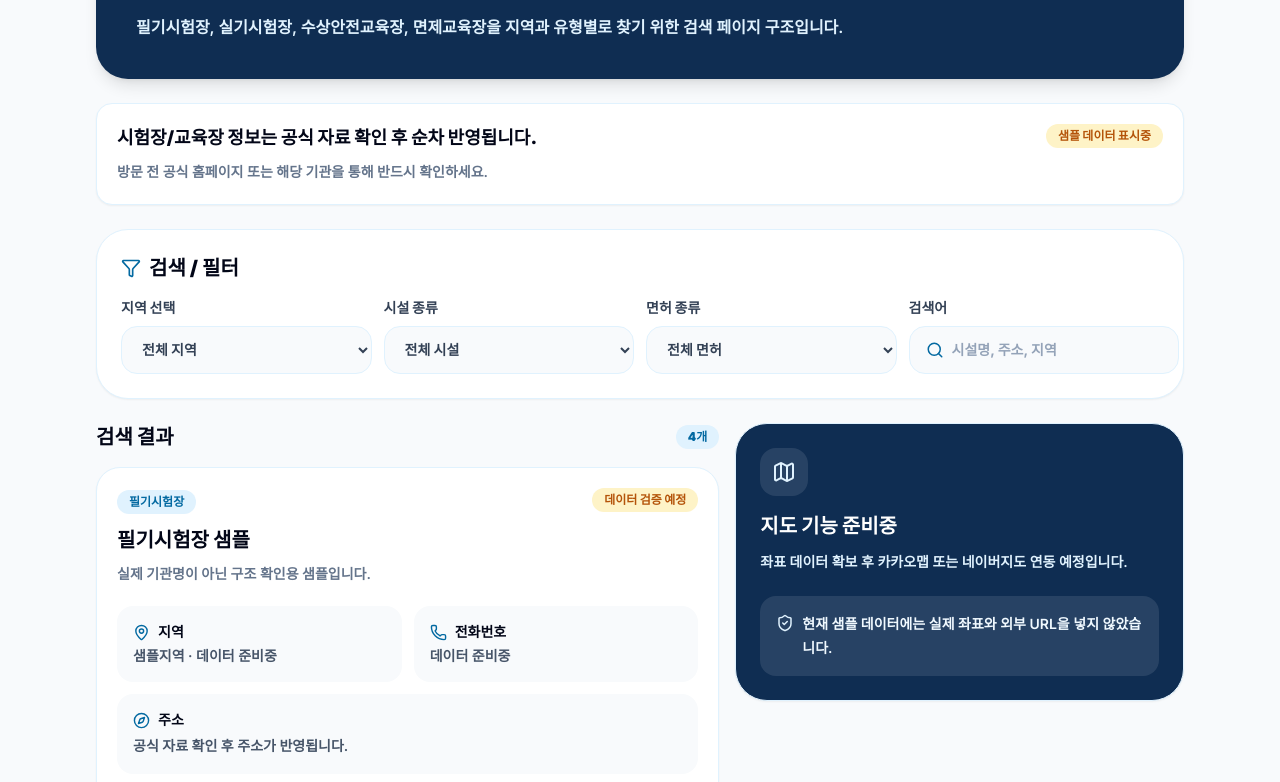
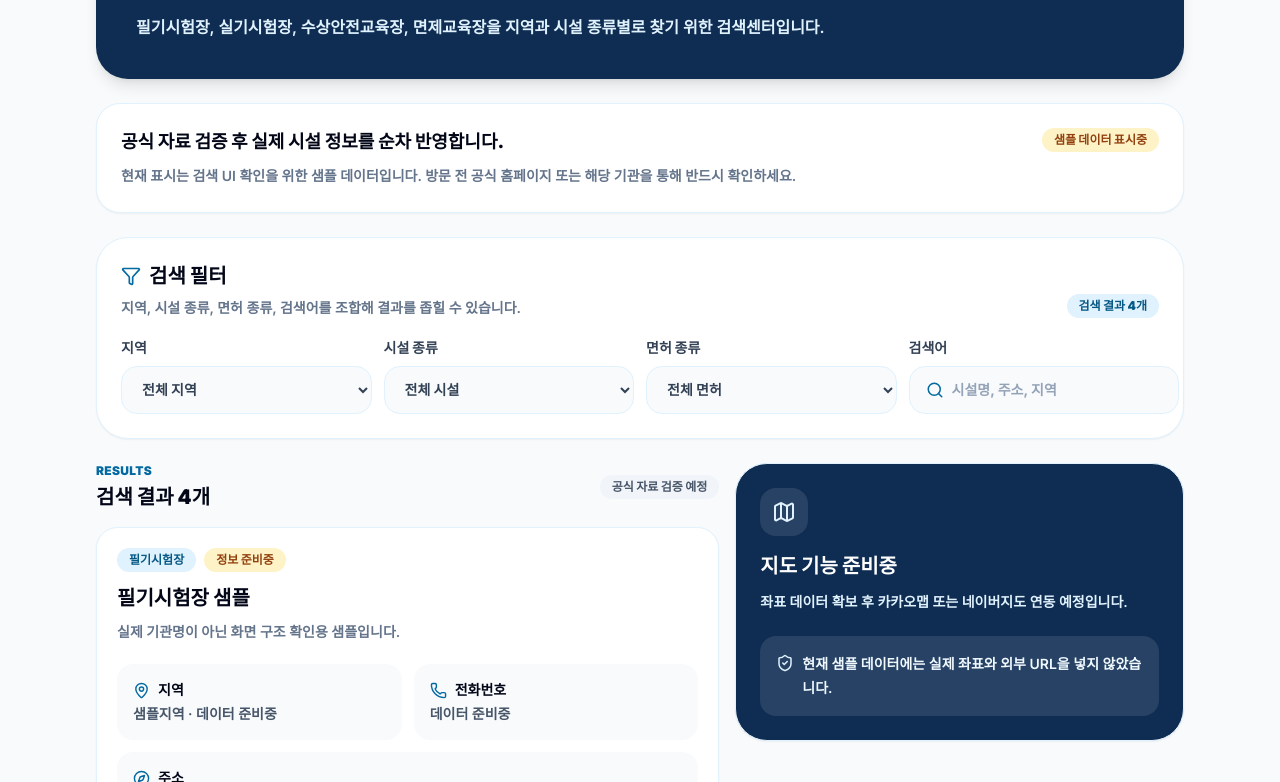
Before and after one commit to career356833-create/BlueMarina, a Next.js app: page /centers in a window 1280 px wide. Shown: the part 218-1000 px from the top of the page. Built offline with nearby package versions, Linux system fonts and the light colour scheme.

Commit message:
feat: improve centers search structure and data collection docs

```diff
--- a/src/app/centers/page.tsx
+++ b/src/app/centers/page.tsx
@@ -1,16 +1,7 @@
 "use client";
 
 import { useMemo, useState } from "react";
-import {
-  Compass,
-  Filter,
-  IdCard,
-  Map,
-  MapPin,
-  Phone,
-  Search,
-  ShieldCheck
-} from "lucide-react";
+import { Building2, CheckCircle2, Compass, Filter, IdCard, Map, MapPin, Phone, Search, ShieldCheck } from "lucide-react";
 import { PortalShell } from "@/components/boat/portal/PortalShell";
 import { marineCenters, marineCenterTypeLabels, type MarineCenter, type MarineCenterType } from "@/data/marine-centers";
 
@@ -35,21 +26,27 @@ function getLicenseLabel(licenseType: "general" | "yacht") {
 function getStatusLabel(status: MarineCenter["status"]) {
   if (status === "active") return "검증 완료";
   if (status === "closed") return "운영 종료";
-  return "데이터 검증 예정";
+  return "정보 준비중";
 }
 
 function CenterCard({ center }: { center: MarineCenter }) {
+  const licenses = center.availableLicenses ?? [];
+
   return (
-    <article className="rounded-[1.5rem] border border-sky-100 bg-white p-5 shadow-sm">
+    <article className="rounded-[1.35rem] border border-sky-100 bg-white p-5 shadow-sm">
       <div className="flex flex-col gap-3 sm:flex-row sm:items-start sm:justify-between">
-        <div>
-          <span className="inline-flex rounded-full bg-sky-100 px-3 py-1 text-xs font-black text-sky-700">
-            {marineCenterTypeLabels[center.type]}
-          </span>
-          <h2 className="mt-3 text-xl font-black text-slate-950">{center.name}</h2>
+        <div className="min-w-0">
+          <div className="flex flex-wrap items-center gap-2">
+            <span className="inline-flex rounded-full bg-sky-100 px-3 py-1 text-xs font-black text-sky-800">
+              {marineCenterTypeLabels[center.type]}
+            </span>
+            <span className="inline-flex rounded-full bg-amber-100 px-3 py-1 text-xs font-black text-amber-800">
+              {getStatusLabel(center.status)}
+            </span>
+          </div>
+          <h2 className="mt-3 break-keep text-xl font-black text-slate-950">{center.name}</h2>
           <p className="mt-2 text-sm font-semibold leading-6 text-slate-500">{center.note}</p>
         </div>
-        <span className="w-fit rounded-full bg-amber-100 px-3 py-1 text-xs font-black text-amber-700">{getStatusLabel(center.status)}</span>
       </div>
 
       <dl className="mt-5 grid gap-3 text-sm sm:grid-cols-2">
@@ -63,6 +60,7 @@ function CenterCard({ center }: { center: MarineCenter }) {
             {center.city ? ` · ${center.city}` : ""}
           </dd>
         </div>
+
         <div className="rounded-2xl bg-slate-50 p-4">
           <dt className="flex items-center gap-2 font-black text-slate-950">
             <Phone size={17} className="text-sky-700" />
@@ -70,6 +68,7 @@ function CenterCard({ center }: { center: MarineCenter }) {
           </dt>
           <dd className="mt-1 font-semibold text-slate-600">{center.phone ?? "데이터 준비중"}</dd>
         </div>
+
         <div className="rounded-2xl bg-slate-50 p-4 sm:col-span-2">
           <dt className="flex items-center gap-2 font-black text-slate-950">
             <Compass size={17} className="text-sky-700" />
@@ -77,18 +76,27 @@ function CenterCard({ center }: { center: MarineCenter }) {
           </dt>
           <dd className="mt-1 font-semibold leading-6 text-slate-600">{center.address}</dd>
         </div>
+
         <div className="rounded-2xl bg-slate-50 p-4 sm:col-span-2">
           <dt className="flex items-center gap-2 font-black text-slate-950">
             <IdCard size={17} className="text-sky-700" />
             가능 면허
           </dt>
           <dd className="mt-2 flex flex-wrap gap-2">
-            {(center.availableLicenses ?? []).map((licenseType) => (
+            {licenses.map((licenseType) => (
               <span key={licenseType} className="rounded-full bg-white px-3 py-1 text-xs font-black text-slate-700">
                 {getLicenseLabel(licenseType)}
               </span>
             ))}
           </dd>
+        </div>
+
+        <div className="rounded-2xl bg-blue-50 p-4 sm:col-span-2">
+          <dt className="flex items-center gap-2 font-black text-slate-950">
+            <CheckCircle2 size={17} className="text-sky-700" />
+            데이터 검증일
+          </dt>
+          <dd className="mt-1 font-semibold leading-6 text-slate-600">{center.sourceCheckedAt ?? "공식 자료 검증 예정"}</dd>
         </div>
       </dl>
     </article>
@@ -110,7 +118,10 @@ export default function CentersPage() {
       const matchesRegion = region === "all" || center.region === region;
       const matchesType = centerType === "all" || center.type === centerType;
       const matchesLicense = licenseType === "all" || center.availableLicenses?.includes(licenseType);
-      const searchable = [center.name, center.region, center.city, center.address, center.phone, center.note].filter(Boolean).join(" ").toLowerCase();
+      const searchable = [center.name, marineCenterTypeLabels[center.type], center.region, center.city, center.address, center.phone, center.note]
+        .filter(Boolean)
+        .join(" ")
+        .toLowerCase();
       const matchesQuery = !normalizedQuery || searchable.includes(normalizedQuery);
 
       return matchesRegion && matchesType && matchesLicense && matchesQuery;
@@ -120,28 +131,41 @@ export default function CentersPage() {
   return (
     <PortalShell
       eyebrow="Blue Marina Center Finder"
-      title="시험장 / 교육장 안내"
-      description="필기시험장, 실기시험장, 수상안전교육장, 면제교육장을 지역과 유형별로 찾기 위한 검색 페이지 구조입니다."
+      title="시험장·교육장 검색센터"
+      description="필기시험장, 실기시험장, 수상안전교육장, 면제교육장을 지역과 시설 종류별로 찾기 위한 검색센터입니다."
     >
-      <section className="rounded-2xl border border-sky-100 bg-white p-5 shadow-sm">
+      <section className="rounded-[1.5rem] border border-sky-100 bg-white p-5 shadow-sm sm:p-6">
         <div className="flex flex-col gap-3 sm:flex-row sm:items-start sm:justify-between">
           <div>
-            <h2 className="text-lg font-black text-slate-950">시험장/교육장 정보는 공식 자료 확인 후 순차 반영됩니다.</h2>
-            <p className="mt-2 text-sm font-semibold leading-6 text-slate-500">방문 전 공식 홈페이지 또는 해당 기관을 통해 반드시 확인하세요.</p>
+            <h2 className="text-lg font-black text-slate-950">공식 자료 검증 후 실제 시설 정보를 순차 반영합니다.</h2>
+            <p className="mt-2 text-sm font-semibold leading-6 text-slate-500">
+              현재 표시는 검색 UI 확인을 위한 샘플 데이터입니다. 방문 전 공식 홈페이지 또는 해당 기관을 통해 반드시 확인하세요.
+            </p>
           </div>
-          <span className="w-fit rounded-full bg-amber-100 px-3 py-1 text-xs font-black text-amber-700">샘플 데이터 표시중</span>
+          <span className="w-fit rounded-full bg-amber-100 px-3 py-1 text-xs font-black text-amber-800">샘플 데이터 표시중</span>
         </div>
       </section>
 
       <section className="rounded-[2rem] border border-sky-100 bg-white p-5 shadow-sm sm:p-6">
-        <div className="mb-4 flex items-center gap-2">
-          <Filter size={20} className="text-sky-700" />
-          <h2 className="text-xl font-black text-slate-950">검색 / 필터</h2>
+        <div className="mb-5 flex flex-col gap-2 sm:flex-row sm:items-end sm:justify-between">
+          <div>
+            <div className="flex items-center gap-2">
+              <Filter size={20} className="text-sky-700" />
+              <h2 className="text-xl font-black text-slate-950">검색 필터</h2>
+            </div>
+            <p className="mt-2 text-sm font-semibold text-slate-500">지역, 시설 종류, 면허 종류, 검색어를 조합해 결과를 좁힐 수 있습니다.</p>
+          </div>
+          <span className="rounded-full bg-sky-100 px-3 py-1 text-xs font-black text-sky-800">검색 결과 {filteredCenters.length}개</span>
         </div>
+
         <div className="grid gap-3 md:grid-cols-2 xl:grid-cols-4">
           <label className="grid gap-2 text-sm font-black text-slate-700">
-            지역 선택
-            <select value={region} onChange={(event) => setRegion(event.target.value)} className="min-h-12 rounded-2xl border border-sky-100 bg-slate-50 px-4 text-sm font-bold text-slate-700 outline-none focus:border-sky-400">
+            지역
+            <select
+              value={region}
+              onChange={(event) => setRegion(event.target.value)}
+              className="min-h-12 rounded-2xl border border-sky-100 bg-slate-50 px-4 text-sm font-bold text-slate-700 outline-none focus:border-sky-400"
+            >
               {regions.map((item) => (
                 <option key={item} value={item}>
                   {item === "all" ? "전체 지역" : item}
@@ -152,7 +176,11 @@ export default function CentersPage() {
 
           <label className="grid gap-2 text-sm font-black text-slate-700">
             시설 종류
-            <select value={centerType} onChange={(event) => setCenterType(event.target.value as MarineCenterType | "all")} className="min-h-12 rounded-2xl border border-sky-100 bg-slate-50 px-4 text-sm font-bold text-slate-700 outline-none focus:border-sky-400">
+            <select
+              value={centerType}
+              onChange={(event) => setCenterType(event.target.value as MarineCenterType | "all")}
+              className="min-h-12 rounded-2xl border border-sky-100 bg-slate-50 px-4 text-sm font-bold text-slate-700 outline-none focus:border-sky-400"
+            >
               {typeOptions.map((item) => (
                 <option key={item.value} value={item.value}>
                   {item.label}
@@ -163,7 +191,11 @@ export default function CentersPage() {
 
           <label className="grid gap-2 text-sm font-black text-slate-700">
             면허 종류
-            <select value={licenseType} onChange={(event) => setLicenseType(event.target.value as "all" | "general" | "yacht")} className="min-h-12 rounded-2xl border border-sky-100 bg-slate-50 px-4 text-sm font-bold text-slate-700 outline-none focus:border-sky-400">
+            <select
+              value={licenseType}
+              onChange={(event) => setLicenseType(event.target.value as "all" | "general" | "yacht")}
+              className="min-h-12 rounded-2xl border border-sky-100 bg-slate-50 px-4 text-sm font-bold text-slate-700 outline-none focus:border-sky-400"
+            >
               {licenseOptions.map((item) => (
                 <option key={item.value} value={item.value}>
                   {item.label}
@@ -190,8 +222,11 @@ export default function CentersPage() {
       <section className="grid gap-4 lg:grid-cols-[1fr_0.72fr]">
         <div className="space-y-4">
           <div className="flex items-center justify-between gap-3">
-            <h2 className="text-xl font-black text-slate-950">검색 결과</h2>
-            <span className="rounded-full bg-sky-100 px-3 py-1 text-xs font-black text-sky-700">{filteredCenters.length}개</span>
+            <div>
+              <p className="text-xs font-black uppercase tracking-wide text-sky-700">Results</p>
+              <h2 className="mt-1 text-xl font-black text-slate-950">검색 결과 {filteredCenters.length}개</h2>
+            </div>
+            <span className="rounded-full bg-slate-100 px-3 py-1 text-xs font-black text-slate-600">공식 자료 검증 예정</span>
           </div>
 
           {filteredCenters.length > 0 ? (
@@ -202,7 +237,8 @@ export default function CentersPage() {
             </div>
           ) : (
             <div className="rounded-[1.5rem] border border-sky-100 bg-white p-6 text-center shadow-sm">
-              <p className="text-base font-black text-slate-950">검색 결과가 없습니다.</p>
+              <Building2 size={28} className="mx-auto text-sky-700" />
+              <p className="mt-3 text-base font-black text-slate-950">검색 결과가 없습니다.</p>
               <p className="mt-2 text-sm font-semibold text-slate-500">필터를 조정하거나 공식 자료 반영 후 다시 확인하세요.</p>
             </div>
           )}
@@ -213,11 +249,15 @@ export default function CentersPage() {
             <Map size={24} />
           </div>
           <h2 className="mt-4 text-xl font-black">지도 기능 준비중</h2>
-          <p className="mt-2 text-sm font-semibold leading-7 text-sky-100">좌표 데이터 확보 후 카카오맵 또는 네이버지도 연동 예정입니다.</p>
+          <p className="mt-2 text-sm font-semibold leading-7 text-sky-100">
+            좌표 데이터 확보 후 카카오맵 또는 네이버지도 연동 예정입니다.
+          </p>
           <div className="mt-5 rounded-2xl bg-white/10 p-4">
             <div className="flex items-start gap-2">
               <ShieldCheck size={18} className="mt-0.5 shrink-0 text-sky-100" />
-              <p className="text-sm font-semibold leading-6 text-sky-50">현재 샘플 데이터에는 실제 좌표와 외부 URL을 넣지 않았습니다.</p>
+              <p className="text-sm font-semibold leading-6 text-sky-50">
+                현재 샘플 데이터에는 실제 좌표와 외부 URL을 넣지 않았습니다.
+              </p>
             </div>
           </div>
         </aside>
--- a/src/data/marine-centers.ts
+++ b/src/data/marine-centers.ts
@@ -32,10 +32,10 @@ export const marineCenters: MarineCenter[] = [
     type: "written-test",
     region: "샘플지역",
     city: "데이터 준비중",
-    address: "공식 자료 확인 후 주소가 반영됩니다.",
+    address: "공식 자료 검증 후 실제 주소가 반영됩니다.",
     phone: "데이터 준비중",
     availableLicenses: ["general", "yacht"],
-    note: "실제 기관명이 아닌 구조 확인용 샘플입니다.",
+    note: "실제 기관명이 아닌 화면 구조 확인용 샘플입니다.",
     status: "unknown"
   },
   {
@@ -44,10 +44,10 @@ export const marineCenters: MarineCenter[] = [
     type: "practical-test",
     region: "샘플지역",
     city: "데이터 준비중",
-    address: "공식 자료 확인 후 주소가 반영됩니다.",
+    address: "공식 자료 검증 후 실제 주소가 반영됩니다.",
     phone: "데이터 준비중",
     availableLicenses: ["general", "yacht"],
-    note: "실제 기관명이 아닌 구조 확인용 샘플입니다.",
+    note: "실제 기관명이 아닌 화면 구조 확인용 샘플입니다.",
     status: "unknown"
   },
   {
@@ -56,10 +56,10 @@ export const marineCenters: MarineCenter[] = [
     type: "safety-education",
     region: "샘플지역",
     city: "데이터 준비중",
-    address: "공식 자료 확인 후 주소가 반영됩니다.",
+    address: "공식 자료 검증 후 실제 주소가 반영됩니다.",
     phone: "데이터 준비중",
     availableLicenses: ["general", "yacht"],
-    note: "실제 기관명이 아닌 구조 확인용 샘플입니다.",
+    note: "실제 기관명이 아닌 화면 구조 확인용 샘플입니다.",
     status: "unknown"
   },
   {
@@ -68,10 +68,10 @@ export const marineCenters: MarineCenter[] = [
     type: "exemption-education",
     region: "샘플지역",
     city: "데이터 준비중",
-    address: "공식 자료 확인 후 주소가 반영됩니다.",
+    address: "공식 자료 검증 후 실제 주소가 반영됩니다.",
     phone: "데이터 준비중",
     availableLicenses: ["general", "yacht"],
-    note: "실제 기관명이 아닌 구조 확인용 샘플입니다.",
+    note: "실제 기관명이 아닌 화면 구조 확인용 샘플입니다.",
     status: "unknown"
   }
 ];
```
Also changed, not shown: work/marine-centers-template.csv (added), 1 other file (tests, documents, lock files or other folders).
